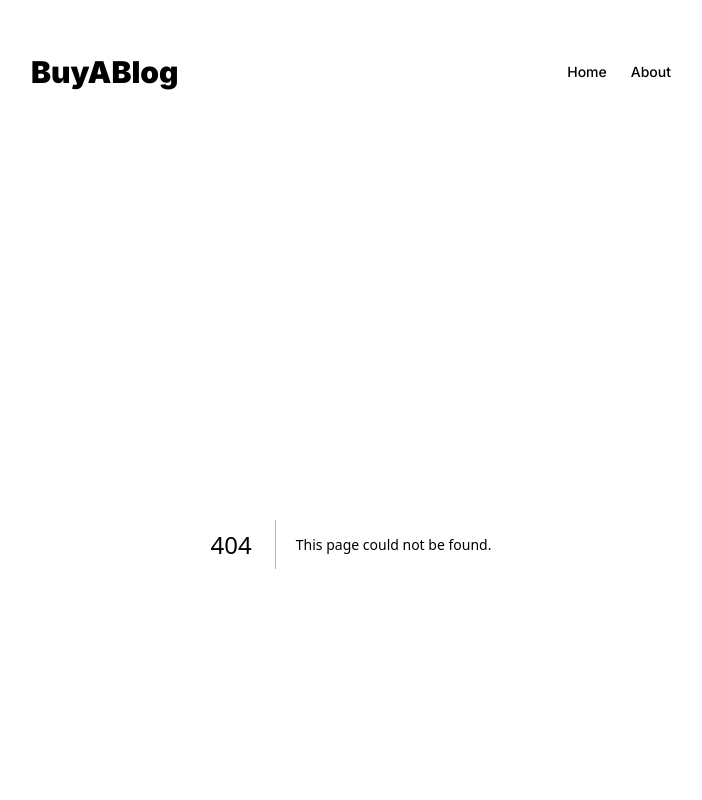
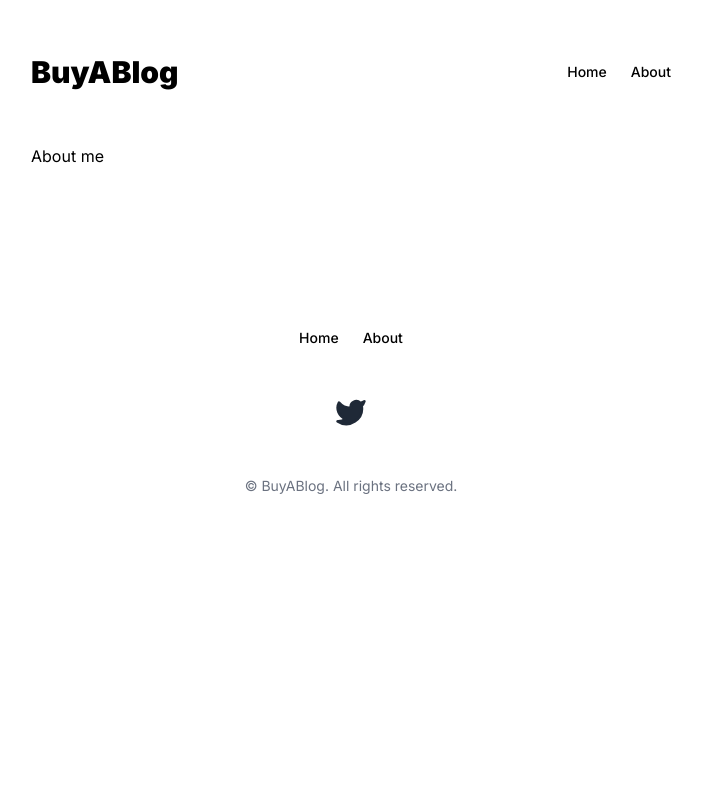
Before and after one commit to prazedotid/buyablog-test, a Next.js app: page /about in a window 1280 px wide. Before the commit this address had no page. Shown: the top 800 px of the page, without its empty margins (289-991 px from the left). Built offline with nearby package versions, Linux system fonts and the light colour scheme.

Commit message:
feat: add placeholder about page

```diff
--- /dev/null
+++ b/src/app/about/page.tsx
@@ -0,0 +1,5 @@
+export default function About() {
+  return (
+    <h1>About me</h1>
+  )
+}
```
